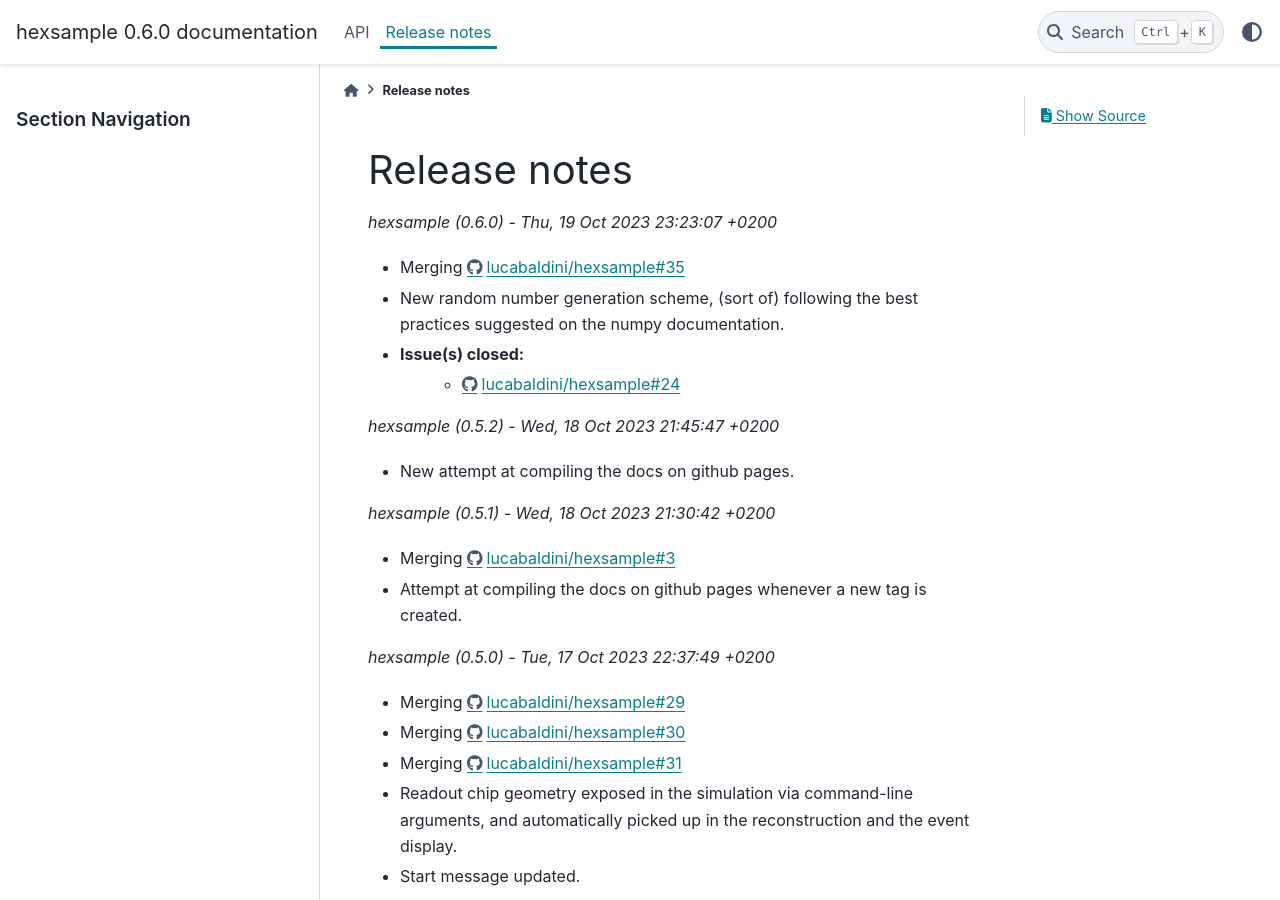
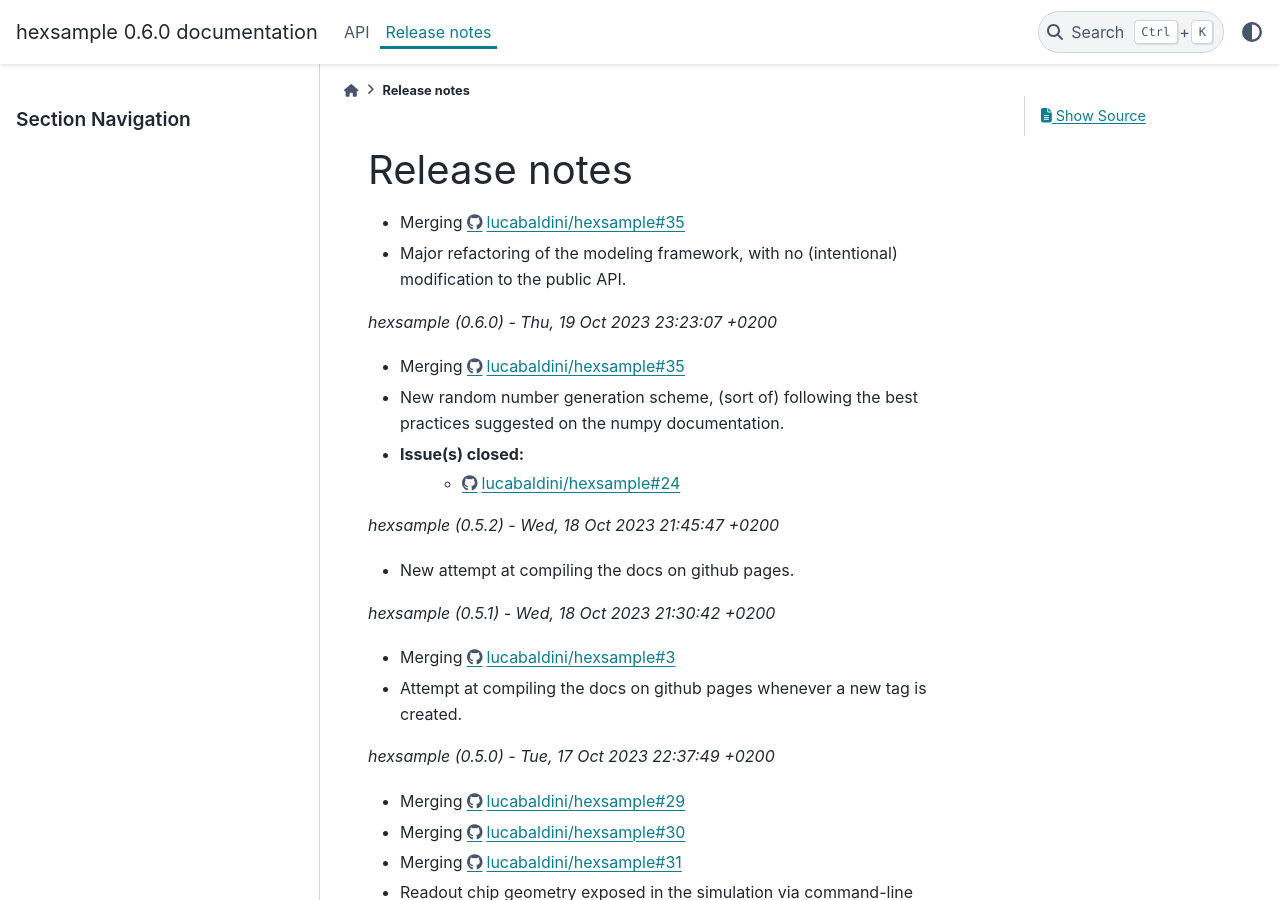
Before and after one commit to lucabaldini/hexsample, a Sphinx documentation site: the page built from docs/release.rst, in a window 1280 px wide and 900 px high. Built offline with Sphinx 7.4.7 and the PyData theme 0.15.4, drawn with Linux system fonts in a browser that asks for light colours; pages that are not in the unit, such as notebooks, are missing from menus.

Commit message:
Updated release notes.

```diff
--- a/docs/release.rst
+++ b/docs/release.rst
@@ -2,6 +2,11 @@
 
 Release notes
 =============
+
+
+* Merging https://github.com/lucabaldini/hexsample/pull/35
+* Major refactoring of the modeling framework, with no (intentional) modification
+  to the public API.
 
 
 *hexsample (0.6.0) - Thu, 19 Oct 2023 23:23:07 +0200*
```
